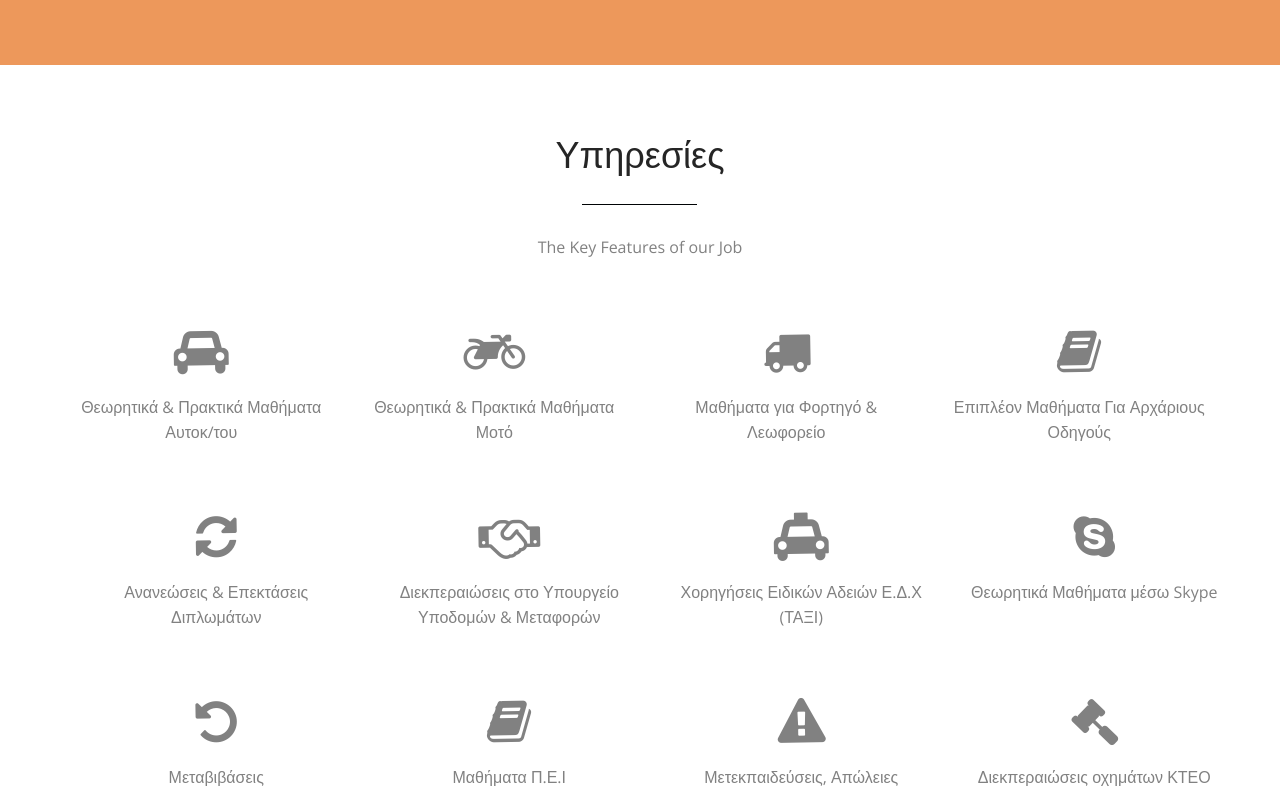
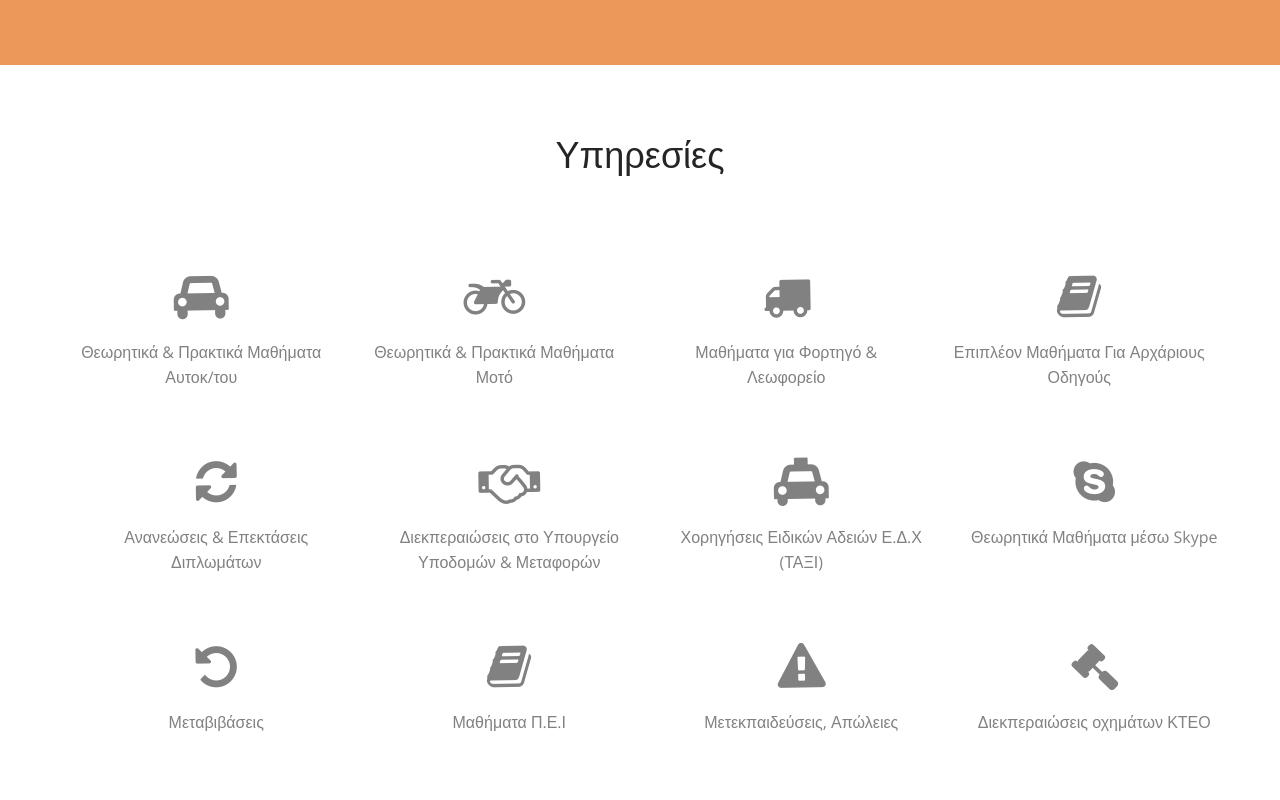
Before and after one commit to stevekaras/Test-sxolh, a plain HTML site: page index.html in a window 1280 px wide. Shown: the part 1120-1920 px from the top of the page. Drawn offline with nearby package versions, Linux system fonts and the light colour scheme; some packages are replaced by stand-ins of ours.

Commit message:
deleted services paragrapg

```diff
--- a/css/main.css
+++ b/css/main.css
@@ -197,7 +197,7 @@ main > section {
   color: rgb(1, 0, 0);
 }
 
-.sec-title h2:after {
+/* .sec-title h2:after {
   border-bottom: 1px solid #000304;
   content: '';
   display: block;
@@ -209,7 +209,7 @@ main > section {
 
 .sec-title.white h2:after {
   border-bottom: 1px solid #fff;
-}
+} */
 
 .parallax {
   background-attachment: fixed;
--- a/index.html
+++ b/index.html
@@ -169,7 +169,7 @@
           <div class="row">
             <div class="sec-title text-center">
               <h2 class="wow animated bounceInLeft">Υπηρεσίες</h2>
-              <p class="wow animated bounceInRight">The Key Features of our Job</p>
+              <p class="wow animated bounceInRight"></p>
             </div>
 
             <div class="col-md-3 col-sm-6 col-xs-12 text-center wow animated zoomIn">
```
